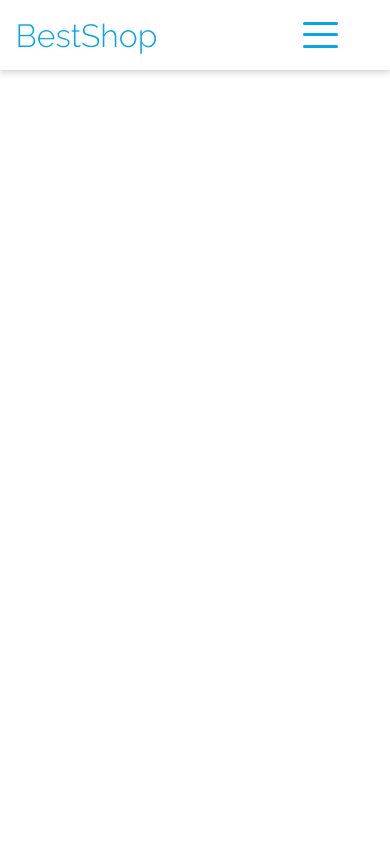
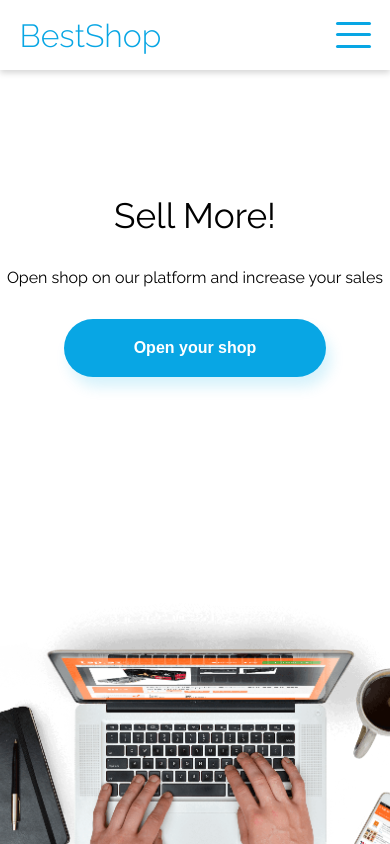
Before and after one commit to SimonSt01/BestShop, a website: page index.html in a window 390 px wide. Drawn offline with Linux system fonts and the light colour scheme.

Commit message:
Create and style opening section on mobile

```diff
--- a/index.html
+++ b/index.html
@@ -4,18 +4,18 @@
     <meta charset="UTF-8" />
     <meta name="viewport" content="width=device-width, initial-scale=1.0" />
     <link rel="stylesheet" href="./css/main.css" />
-    <title>Document</title>
+    <title>BestShop</title>
   </head>
   <body>
     <header class="header">
       <div class="container">
         <p class="logo header__logo"><a href="#">BestShop</a></p>
         <nav class="header__nav">
-          <button class="header__hamburger">
+          <div class="header__hamburger">
             <span></span>
             <span></span>
             <span></span>
-          </button>
+          </div>
           <ul class="header__menu">
             <li class="header__item">
               <a class="header__link" href="#">Why us</a>
@@ -33,7 +33,21 @@
         </nav>
       </div>
     </header>
-    <section class="main"></section>
+    <section class="opening">
+      <div class="container">
+        <div class="opening__content">
+          <h2 class="opening__slogan">
+            Sell More!
+          </h2>
+          <p class="opening__message">
+            Open shop on our platform and increase your sales
+          </p>
+          <button class="button opening__button">Open your shop</button>
+        </div>
+
+        <img src="./assets/Background.png" alt="" class="opening__img" />
+      </div>
+    </section>
     <section class="about"></section>
     <section class="benefits"></section>
     <section class="pricing"></section>
--- a/scss/_header.scss
+++ b/scss/_header.scss
@@ -3,10 +3,10 @@
   width: 100vw;
   height: 70px;
   box-shadow: 0px 3px 6px #00000029;
-  padding: 4%;
+  padding: 2% 5%;
+  position: fixed;
   .container {
-    grid-template-columns: 80% 20%;
-    grid-template-rows: 100%;
+    justify-content: space-between;
     align-items: center;
   }
   &__menu {
@@ -24,6 +24,7 @@
   flex-direction: column;
   justify-content: space-around;
   align-items: center;
+  cursor: pointer;
   span {
     height: 3px;
     width: 100%;
--- a/scss/_normalize.scss
+++ b/scss/_normalize.scss
@@ -3,7 +3,7 @@ body {
 }
 
 .container {
-  display: grid;
+  display: flex;
   max-width: 1035px;
   width: 100%;
   height: 100%;
@@ -12,10 +12,6 @@ body {
 a,
 button {
   text-decoration: none;
-  cursor: pointer;
-  border: 0;
-  outline: 0;
-  background-color: transparent;
 }
 .logo {
   a {
@@ -24,3 +20,19 @@ button {
     font-weight: $thin-font;
   }
 }
+h2 {
+  font-weight: 400;
+}
+
+button {
+  cursor: pointer;
+  border: 0;
+  outline: 0;
+  border-radius: $primary-radius;
+  background-color: $primary-color;
+  padding: 20px 70px;
+  color: white;
+  box-shadow: 5px 10px 14px #07ace629;
+  font-size: 1rem;
+  font-weight: $bold-font;
+}
--- /dev/null
+++ b/scss/_opening.scss
@@ -0,0 +1,24 @@
+.opening {
+  width: 100%;
+  height: 100vh;
+  &__content {
+    margin-top: 50%;
+  }
+  &__slogan {
+    font-size: 2.2rem;
+  }
+  &__message {
+    font-size: 1rem;
+    margin: 2rem 0;
+  }
+  &__img {
+    width: 220%;
+  }
+  .container {
+    flex-direction: column;
+    justify-content: space-between;
+    align-items: center;
+    text-align: center;
+    overflow: hidden;
+  }
+}
--- a/scss/main.scss
+++ b/scss/main.scss
@@ -5,3 +5,4 @@
 @import "./mixins";
 @import "./normalize";
 @import "./header";
+@import "./opening";
```
Also changed, not shown: css/main.css, scss/_main.scss (deleted), 1 other file.
